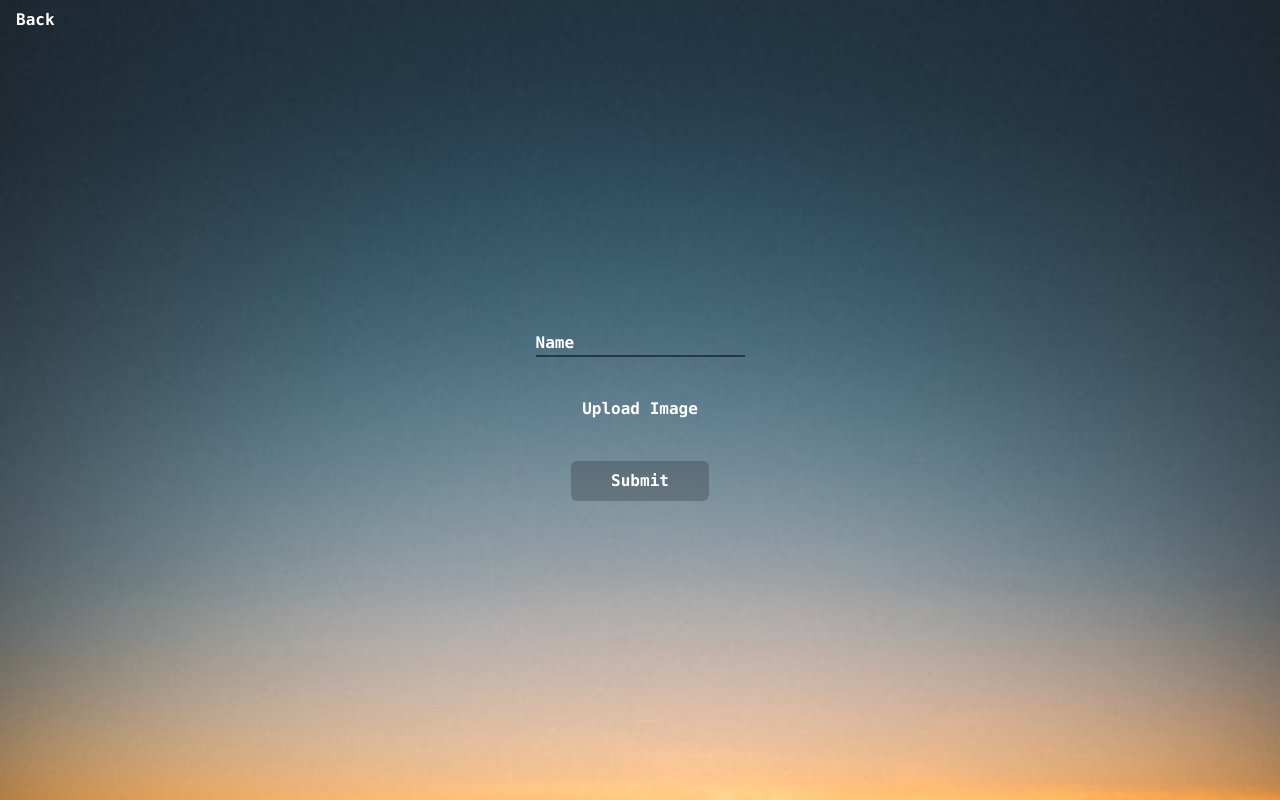
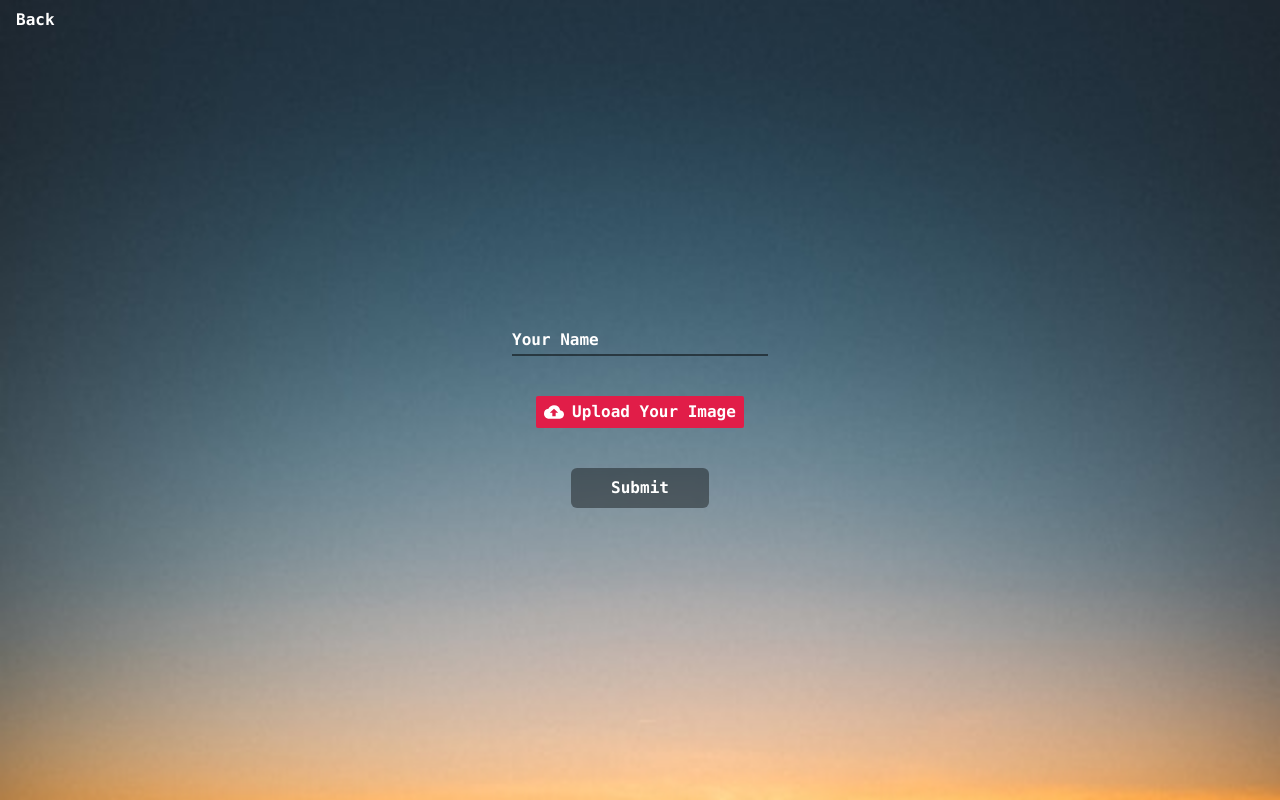
Before and after one commit to Murtaza01/bestpic, a React (Vite) app: page /login in a window 1280 px wide. Built offline with nearby package versions, Linux system fonts and the light colour scheme.

Commit message:
further style on the login page, now it looks polished and its nearly finished

```diff
--- a/src/components/Form.tsx
+++ b/src/components/Form.tsx
@@ -1,12 +1,23 @@
-import { SyntheticEvent } from "react";
+import { SyntheticEvent, useState } from "react";
 import { fetchNewUser } from "../util/http";
+import { MdCloudUpload } from "react-icons/md";
 
 const From = () => {
+  const [fileName, setFileName] = useState<string>();
+
   function handleSubmit(e: SyntheticEvent) {
     e.preventDefault();
     const target = e.target as HTMLFormElement;
     const formData = new FormData(target);
     fetchNewUser(formData);
+  }
+
+  function handleChange(e: SyntheticEvent) {
+    const target = e.target as HTMLInputElement;
+    if (target.files) {
+      const name = target.files[0].name;
+      setFileName(name);
+    }
   }
   return (
     <form
@@ -17,30 +28,36 @@ const From = () => {
     >
       <div className="relative">
         <input
-          className="peer block border-b-2 border-black/50 bg-transparent outline-none"
+          className="peer block h-8 w-64 border-b-2 border-black/50 bg-transparent placeholder-transparent outline-none"
           type="text"
           name="name"
           id="name"
+          placeholder="Name"
         />
         <label
           htmlFor="name"
-          className="absolute top-0 cursor-text transition-all duration-[400ms] peer-focus:-top-6 peer-focus:scale-90"
+          className="absolute -top-4 start-0 cursor-text text-sm transition-all peer-placeholder-shown:top-1 peer-placeholder-shown:text-base"
         >
-          Name
+          Your Name
         </label>
       </div>
 
-      <label htmlFor="image" className="cursor-pointer">
-        Upload Image
+      <label
+        htmlFor="image"
+        className={`flex items-center gap-2 rounded-sm px-2 py-1 ${fileName ? "bg-green-600" : "bg-rose-600"}`}
+      >
+        <MdCloudUpload className={`text-xl`} />
+        {fileName ? fileName : "Upload Your Image"}
         <input
           className="hidden"
           type="file"
           name="image"
           id="image"
           accept="image/*"
+          onChange={handleChange}
         />
       </label>
-      <button className="rounded-md bg-black/20 px-10 py-2 backdrop-blur-sm">
+      <button className="rounded-md bg-black/40 px-10 py-2 backdrop-blur-sm">
         Submit
       </button>
     </form>
--- a/src/pages/MvsF.tsx
+++ b/src/pages/MvsF.tsx
@@ -8,7 +8,7 @@ const MvsFPage = () => {
   const [index, setIndex] = useState<number>(0);
   const { mohamed, fatima } = mfData;
   const dispatch = useAppDispatch();
-  // const { score: mohamedScore } = useAppSelector((state) => state.mohamed);
+  const { score: mohamedScore } = useAppSelector((state) => state.mohamed);
   const { score: fatimaScore } = useAppSelector((state) => state.fatima);
 
   // shows random order of images
@@ -17,10 +17,12 @@ const MvsFPage = () => {
   shuffle(mohamed);
   shuffle(fatima);
 
-  function handleClick() {
+  function handleMohamedPick() {
+    dispatch(mfActions.addToMohamed());
+    setIndex((prev) => prev + 1);
+  }
+  function handleFatimaPick() {
     dispatch(mfActions.addToFatima());
-    console.log(fatimaScore);
-
     setIndex((prev) => prev + 1);
   }
 
@@ -29,7 +31,7 @@ const MvsFPage = () => {
   if (show) {
     return (
       <h1 className="grid h-dvh place-items-center text-4xl">
-        Fatima: ({fatimaScore})
+        Fatima: ({fatimaScore}) \n mohamed: ({mohamedScore})
       </h1>
     );
   }
@@ -39,8 +41,8 @@ const MvsFPage = () => {
       <div
         className={`flex h-dvh ${isEven ? "flex-col" : "flex-col-reverse"} justify-center *:cursor-pointer`}
       >
-        <img src={mohamed[index]} alt="" />
-        <img src={fatima[index]} alt="" onClick={handleClick} />
+        <img src={mohamed[index]} alt="" onClick={handleMohamedPick} />
+        <img src={fatima[index]} alt="" onClick={handleFatimaPick} />
       </div>
     </>
   );
```
Also changed, not shown: 1 other file (tests, documents, lock files or other folders).
